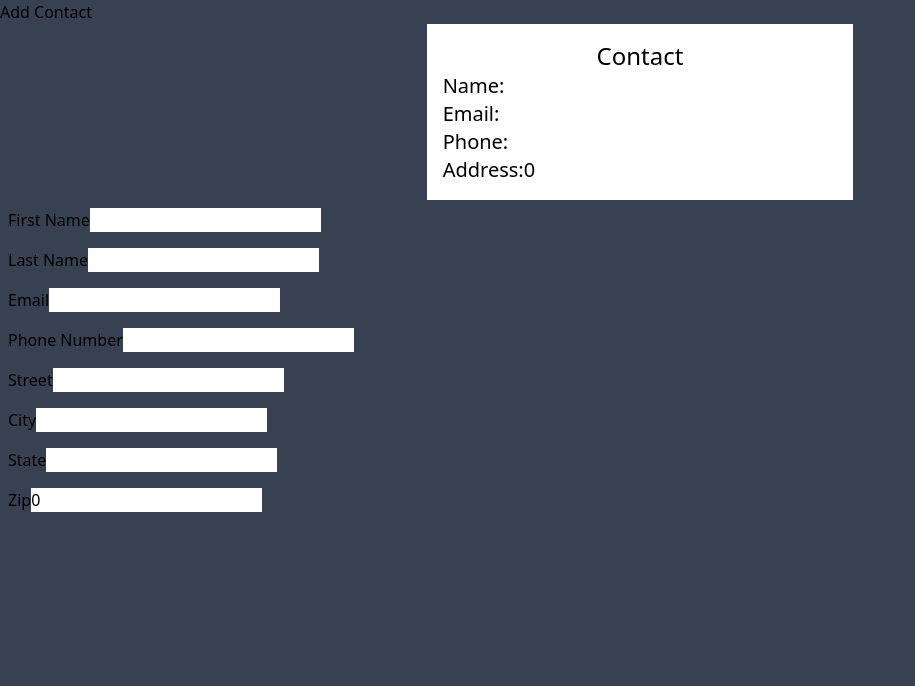
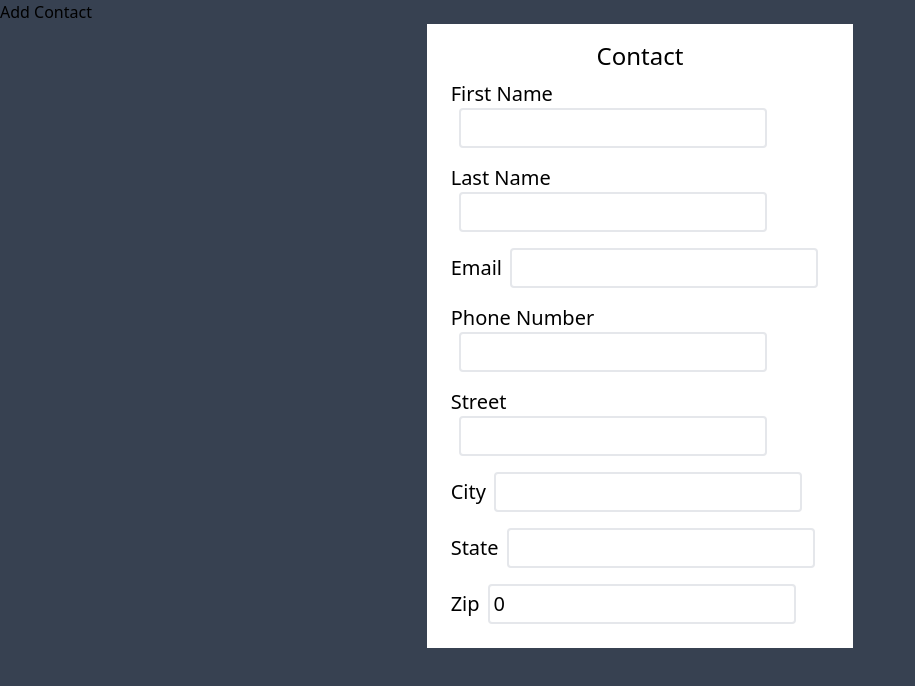
Before and after one commit to meloegel/SupLoad-FE, a React (Create React App) app: page /add-contact in a window 1280 px wide. Shown: the top 686 px of the page, without its empty margins (0-915 px from the left). Built offline with nearby package versions, Linux system fonts and the light colour scheme.

Commit message:
removed contact preview from add contact

```diff
--- a/src/pages/AddContact.tsx
+++ b/src/pages/AddContact.tsx
@@ -71,18 +71,10 @@ export default function AddContact(): JSX.Element {
   return (
     <div>
       <h2>Add Contact</h2>
-      <Contact
-        firstname={formValues.firstname}
-        lastname={formValues.lastname}
-        email={formValues.email}
-        street={formValues.street}
-        city={formValues.city}
-        state={formValues.state}
-        zip={formValues.zip}
-        phone={formValues.phone}
-      />
       <div>
+        <div className="w-2/6 m-auto text-xl bg-white p-4">
           <form onSubmit={handleSubmit(onSubmit)}>
+          <h2 className="text-center text-2xl">Contact</h2>
             <div className="p-2">
               <label>First Name</label>
               <input
@@ -91,6 +83,7 @@ export default function AddContact(): JSX.Element {
                 onChange={onInputChange}
                 name="firstname"
                 type="text"
+                className="border-2 rounded p-1 mx-2"
               />
               {errors.firstname && (
                 <p className="text-red-600 text-xs m-2">
@@ -106,6 +99,7 @@ export default function AddContact(): JSX.Element {
                 onChange={onInputChange}
                 name="lastname"
                 type="text"
+                className="border-2 rounded p-1 mx-2"
               />
               {errors.lastname && (
                 <p className="text-red-600 text-xs m-2">
@@ -121,6 +115,7 @@ export default function AddContact(): JSX.Element {
                 onChange={onInputChange}
                 name="email"
                 type="text"
+                className="border-2 rounded p-1 mx-2"
               />
               {errors.email && (
                 <p className="text-red-600 text-xs m-2">
@@ -136,6 +131,7 @@ export default function AddContact(): JSX.Element {
                 onChange={onInputChange}
                 name="phone"
                 type="text"
+                className="border-2 rounded p-1 mx-2"
               />
               {errors.phone && (
                 <p className="text-red-600 text-xs m-2">
@@ -151,6 +147,7 @@ export default function AddContact(): JSX.Element {
                 onChange={onInputChange}
                 name="street"
                 type="text"
+                className="border-2 rounded p-1 mx-2"
               />
               {errors.street && (
                 <p className="text-red-600 text-xs m-2">
@@ -166,9 +163,12 @@ export default function AddContact(): JSX.Element {
                 onChange={onInputChange}
                 name="city"
                 type="text"
+                className="border-2 rounded p-1 mx-2"
               />
               {errors.city && (
-              <p className="text-red-600 text-xs m-2">{errors.city?.message}</p>
+                <p className="text-red-600 text-xs m-2">
+                  {errors.city?.message}
+                </p>
               )}
             </div>
             <div className="p-2">
@@ -179,6 +179,7 @@ export default function AddContact(): JSX.Element {
                 onChange={onInputChange}
                 name="state"
                 type="text"
+                className="border-2 rounded p-1 mx-2"
               />
               {errors.state && (
                 <p className="text-red-600 text-xs m-2">
@@ -194,13 +195,16 @@ export default function AddContact(): JSX.Element {
                 onChange={onInputChange}
                 name="zip"
                 type="text"
+                className="border-2 rounded p-1 mx-2"
               />
               {errors.zip && (
-              <p className="text-red-600 text-xs m-2">{errors.zip?.message}</p>
+                <p className="text-red-600 text-xs m-2">
+                  {errors.zip?.message}
+                </p>
               )}
             </div>
-
           </form>
+        </div>
       </div>
     </div>
   );
```
Lines whose indentation alone changed are shown as unchanged.
